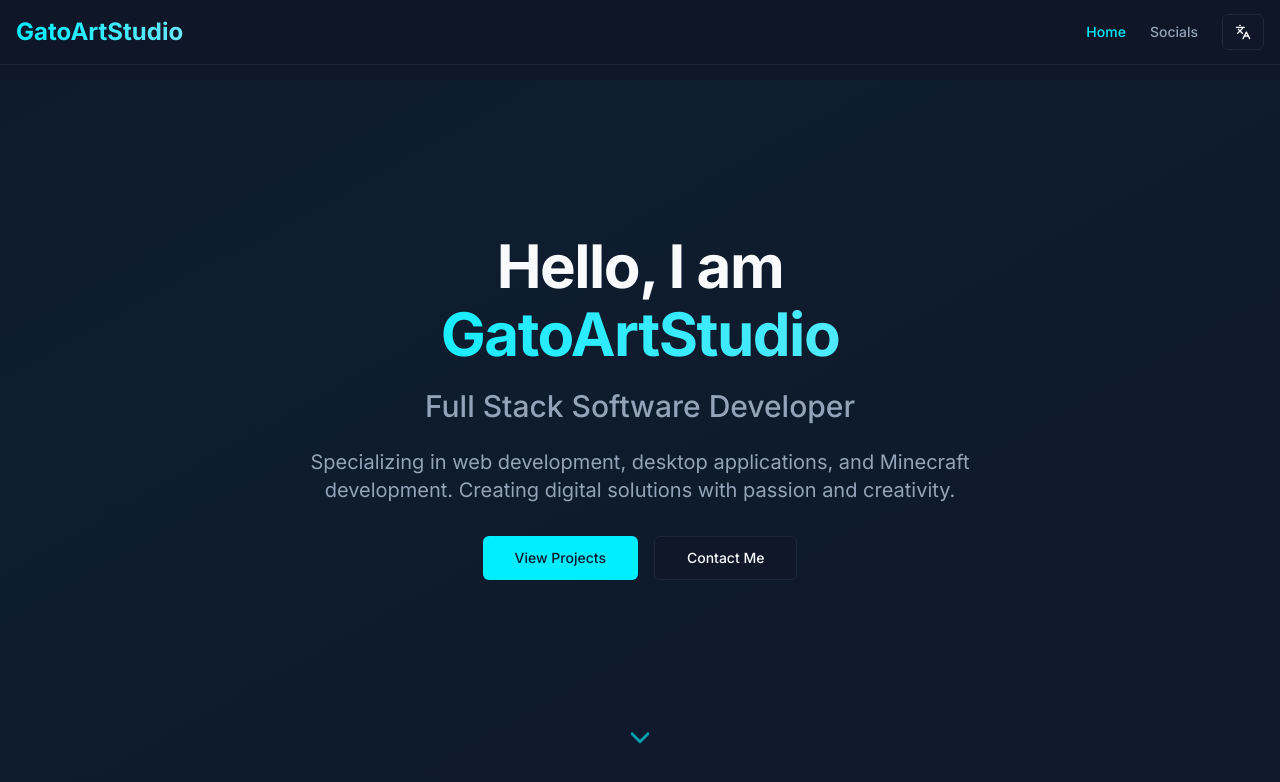
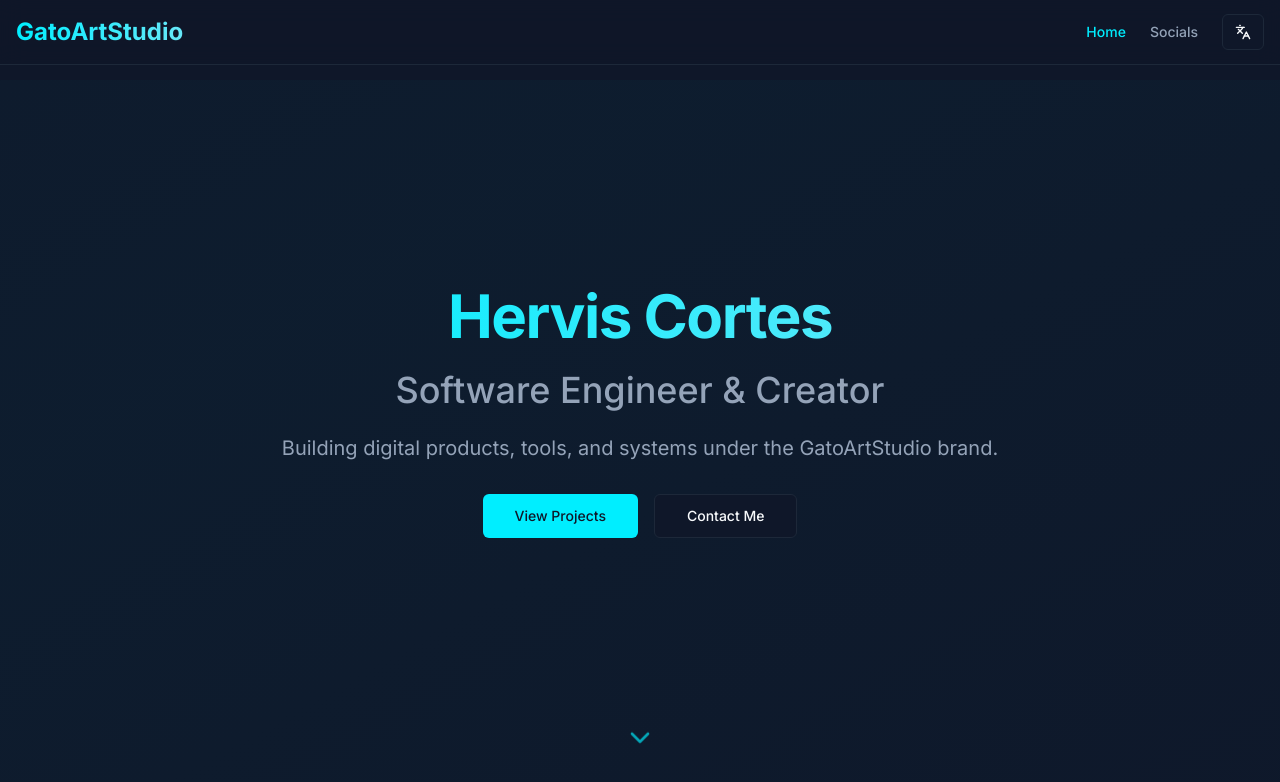
Before and after one commit to GatoArtStudio/Portafolio, a Next.js app: page /en/ in a window 1280 px wide. Shown: the top 782 px of the page. Built offline with nearby package versions, Linux system fonts and the light colour scheme.

Commit message:
ref(hero_and_about): new information has been added about what GatoArtStudio and Hervis Cortes are, as it previously caused confusion

```diff
--- a/messages/en.json
+++ b/messages/en.json
@@ -1,6 +1,6 @@
 {
   "Metadata": {
-    "title": "Full Stack Software Developer",
+    "title": "Software Engineer & Creator",
     "description": "Portfolio of Hervis Cortes, also known as GatoArtStudio. Software developer specialized in web development, desktop applications, and Minecraft development.",
     "keywords": "GatoArtStudio, Hervis Cortes, Software Developer, Full Stack, Web Development, Desktop Applications, Minecraft Development, Portfolio, Programmer, Developer"
   },
@@ -53,21 +53,22 @@
   },
   "MainHero": {
     "title": "Hello, I am",
-    "subtitle": "Full Stack Software Developer",
-    "description": "Specializing in web development, desktop applications, and Minecraft development. Creating digital solutions with passion and creativity.",
+    "subtitle": "Software Engineer & Creator",
+    "description": "Building digital products, tools, and systems under the GatoArtStudio brand.",
     "buttonProjects": "View Projects",
     "buttonContact": "Contact Me"
   },
   "MainAbout": {
     "title": "About Me",
     "description": {
-      "part1": "I'm <name>Hervis Cortes</name>, a software developer passionate about creating innovative digital solutions. Known online as <alias>GatoArtStudio</alias>, I specialize in web development, desktop applications, and Minecraft development.",
-      "part2": "My journey in programming began with a curiosity to understand how the digital things we use every day work. That curiosity turned into a passion, and that passion into a career dedicated to building exceptional digital experiences.",
-      "part3": "When I'm not coding, I enjoy exploring new technologies, contributing to open source projects, and sharing knowledge with the developer community."
+      "part1": "I’m <name>Hervis Cortes</name>, a Colombian Software Engineer and creator of <alias>GatoArtStudio</alias>, a personal brand focused on software development and digital product engineering.",
+      "part2": "I primarily work with C#, Java, and TypeScript, developing web applications, desktop tools, automations, and solutions for Minecraft ecosystems.",
+      "part3": "I also have experience working with modern frontend technologies such as React, Next.js, and TailwindCSS, alongside development workflows based on Git, GitHub, and DevOps practices.",
+      "part4": "My approach is focused on building maintainable, scalable, and technically solid software."
     },
     "photo": {
       "alt": "Photo of GatoArtStudio Logo",
-      "description": "Software Developer"
+      "description": "Software Engineer"
     }
   },
   "MainSkills": {
--- a/messages/es.json
+++ b/messages/es.json
@@ -1,6 +1,6 @@
 {
   "Metadata": {
-    "title": "Full Stack Software Developer",
+    "title": "Software Engineer & Creator",
     "description": "Portafolio de Hervis Cortes, también conocido como GatoArtStudio. Desarrollador de software especializado en desarrollo web, aplicaciones de escritorio y desarrollo para Minecraft.",
     "keywords": "GatoArtStudio, Hervis Cortes, Desarrollador de Software, Full Stack, Desarrollo Web, Aplicaciones de Escritorio, Desarrollo para Minecraft, Portafolio, Programador, Developer"
   },
@@ -53,21 +53,22 @@
   },
   "MainHero": {
     "title": "Hola, soy",
-    "subtitle": "Desarrollador de Software Full Stack",
-    "description": "Especializado en desarrollo web, aplicaciones de escritorio y desarrollo para Minecraft. Creando soluciones digitales con pasión y creatividad.",
+    "subtitle": "Software Engineer & Creator",
+    "description": "Construyendo productos digitales, herramientas y sistemas bajo la marca GatoArtStudio.",
     "buttonProjects": "Ver Proyectos",
     "buttonContact": "Contactar"
   },
   "MainAbout": {
     "title": "Sobre Mí",
     "description": {
-      "part1": "Soy <name>Hervis Cortes</name>, un desarrollador de software apasionado por crear soluciones digitales innovadoras. Conocido en línea como <alias>GatoArtStudio</alias>, me especializo en desarrollo web, aplicaciones de escritorio y desarrollo para Minecraft.",
-      "part2": "Mi viaje en la programación comenzó con la curiosidad por entender cómo funcionan las cosas digitales que usamos todos los días. Esa curiosidad se convirtió en pasión, y esa pasión en una carrera dedicada a construir experiencias digitales excepcionales.",
-      "part3": "Cuando no estoy codificando, me gusta explorar nuevas tecnologías, contribuir a proyectos de código abierto y compartir conocimientos con la comunidad de desarrolladores."
+      "part1": "Soy <name>Hervis Cortes</name>, Software Engineer colombiano y creador de <alias>GatoArtStudio</alias>, una marca personal enfocada en desarrollo de software y construcción de productos digitales.",
+      "part2": "Trabajo principalmente con C#, Java y TypeScript desarrollando aplicaciones web, herramientas desktop, automatizaciones y soluciones para ecosistemas Minecraft.",
+      "part3": "También tengo experiencia trabajando con tecnologías frontend modernas como React, Next.js y TailwindCSS, además de flujos de desarrollo basados en Git, GitHub y prácticas DevOps.",
+      "part4": "Mi enfoque está orientado a crear software mantenible, escalable y técnicamente sólido."
     },
     "photo": {
       "alt": "Foto de Logo de GatoArtStudio",
-      "description": "Desarrollador de Software"
+      "description": "Software Engineer"
     }
   },
   "MainSkills": {
--- a/src/components/sections/about.tsx
+++ b/src/components/sections/about.tsx
@@ -33,8 +33,11 @@
                         <p className="text-lg mb-6 text-muted-foreground">
                             {t('description.part2')}
                         </p>
+                        <p className="text-lg mb-6 text-muted-foreground">
+                            {t('description.part3')}
+                        </p>
                         <p className="text-lg text-muted-foreground">
-                            {t('description.part3')}
+                            {t('description.part4')}
                         </p>
                     </div>
 
--- a/src/components/sections/hero.tsx
+++ b/src/components/sections/hero.tsx
@@ -92,13 +92,12 @@
             <div className="container mx-auto px-4 py-24 z-10">
                 <div className="max-w-3xl mx-auto text-center">
                     <h1 className="hero-title text-4xl md:text-6xl font-bold tracking-tight mb-6">
-                        <span className="block">{t('title')}</span>
                         <span
                             className="block bg-gradient-to-r from-primary to-cyan-300 text-transparent bg-clip-text mt-2">
-              GatoArtStudio
+              Hervis Cortes
             </span>
                     </h1>
-                    <h2 className="hero-subtitle text-2xl md:text-3xl font-medium text-muted-foreground mb-6">
+                    <h2 className="hero-subtitle text-3xl md:text-4xl font-medium text-muted-foreground mb-6">
                         {t('subtitle')}
                     </h2>
                     <p className="hero-description text-lg md:text-xl text-muted-foreground mb-8">
```
